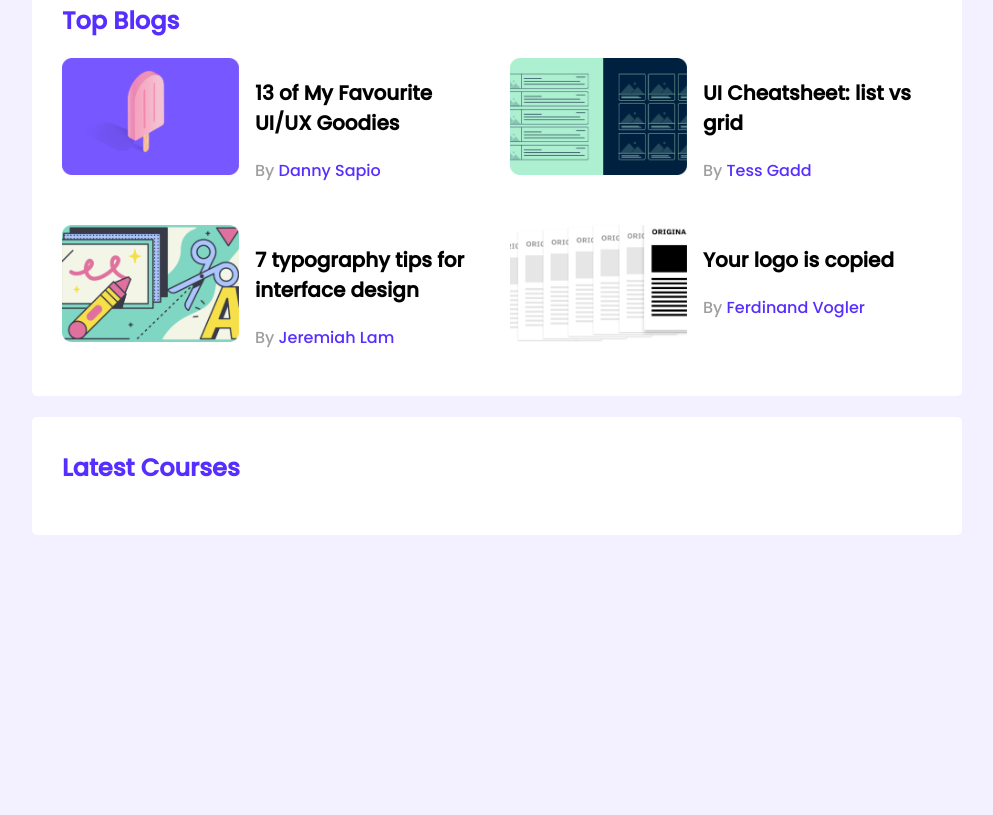
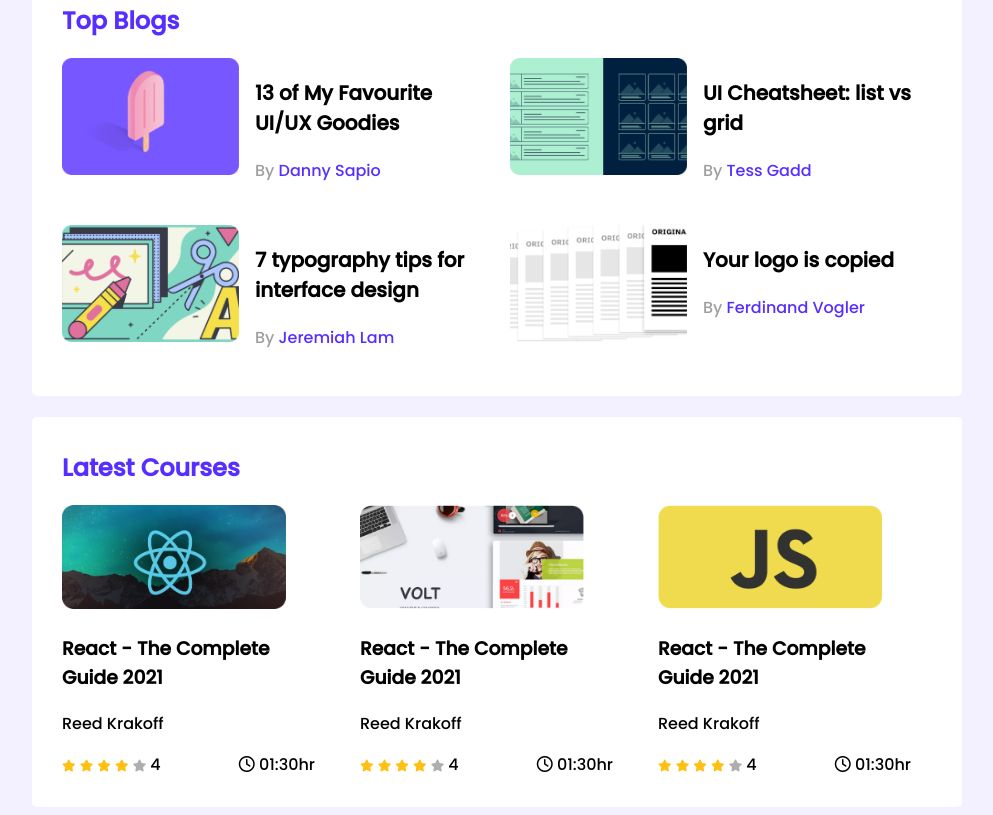
Before and after one commit to sagarmon/leader-board, a plain HTML site: page index.html in a window 1280 px wide. Shown: the part 329-1144 px from the top of the page, without its empty margins (143-1136 px from the left). Before the commit the page ends 872 px from the top, so only its background shows below. Drawn offline with Linux system fonts and the light colour scheme.

Commit message:
latest courses added

```diff
--- a/index.html
+++ b/index.html
@@ -5,6 +5,9 @@
     <meta http-equiv="X-UA-Compatible" content="IE=edge">
     <meta name="viewport" content="width=device-width, initial-scale=1.0">
     <title>Landing Page</title>
+    <!-- font awesome -->
+    <script src="https://kit.fontawesome.com/a758079250.js" crossorigin="anonymous"></script>
+    <!-- stylesheet -->
     <link rel="stylesheet" href="styles/style.css">
 </head>
 <body>
@@ -96,6 +99,77 @@
         <!-- Latest Courses -->
         <section class="container">
             <h2 class="section-title">Latest Courses</h2>
+            <div class="courses">
+                <div class="course">
+                    <div class="course-banner">
+                        <img src="images/courses/course-1.png" alt="">
+                    </div>
+                    <div class="course-detail">
+                        <h3 class="course-title">React - The Complete Guide 2021</h3>
+                        <p class="course-author">Reed Krakoff</p>
+                        <div class="course-info">
+                            <div>
+                                <i class="fas fa-star filled"></i>
+                                <i class="fas fa-star filled"></i>
+                                <i class="fas fa-star filled"></i>
+                                <i class="fas fa-star filled"></i>
+                                <i class="fas fa-star empty"></i>
+                                <span>4</span>
+                            </div>
+                            <div class="course-duration">
+                                <i class="far fa-clock"></i>
+                                01:30hr
+                            </div>
+                        </div>
+                    </div>
+                </div>
+                <div class="course">
+                    <div class="course-banner">
+                        <img src="images/courses/course-2.png" alt="">
+                    </div>
+                    <div class="course-detail">
+                        <h3 class="course-title">React - The Complete Guide 2021</h3>
+                        <p class="course-author">Reed Krakoff</p>
+                        <div class="course-info">
+                            <div>
+                                <i class="fas fa-star filled"></i>
+                                <i class="fas fa-star filled"></i>
+                                <i class="fas fa-star filled"></i>
+                                <i class="fas fa-star filled"></i>
+                                <i class="fas fa-star empty"></i>
+                                <span>4</span>
+                            </div>
+                            <div class="course-duration">
+                                <i class="far fa-clock"></i>
+                                01:30hr
+                            </div>
+                        </div>
+                    </div>
+                </div>
+                <div class="course">
+                    <div class="course-banner">
+                        <img src="images/courses/course-3.png" alt="">
+                    </div>
+                    <div class="course-detail">
+                        <h3 class="course-title">React - The Complete Guide 2021</h3>
+                        <p class="course-author">Reed Krakoff</p>
+                        <div class="course-info">
+                            <div>
+                                <i class="fas fa-star filled"></i>
+                                <i class="fas fa-star filled"></i>
+                                <i class="fas fa-star filled"></i>
+                                <i class="fas fa-star filled"></i>
+                                <i class="fas fa-star empty"></i>
+                                <span>4</span>
+                            </div>
+                            <div class="course-duration">
+                                <i class="far fa-clock"></i>
+                                01:30hr
+                            </div>
+                        </div>
+                    </div>
+                </div>
+            </div>
         </section>
     </main>
 </body>
--- a/styles/style.css
+++ b/styles/style.css
@@ -95,3 +95,37 @@ hr {
   font-size: 16px;
   color: #562eff;
 }
+
+/* courses styles */
+.courses {
+  display: grid;
+  grid-template-columns: repeat(3, 1fr);
+  grid-column-gap: 24px;
+}
+
+.course {
+  width: 253px;
+}
+
+.course .course-banner img {
+  width: 224px;
+  height: 104px;
+}
+
+.course-info {
+  display: flex;
+  align-items: center;
+  justify-content: space-between;
+}
+
+.fa-star {
+  font-size: 12px;
+}
+
+.fa-star.filled {
+  color: #ffc014;
+}
+
+.fa-star.empty {
+  color: #aeaeae;
+}
```
